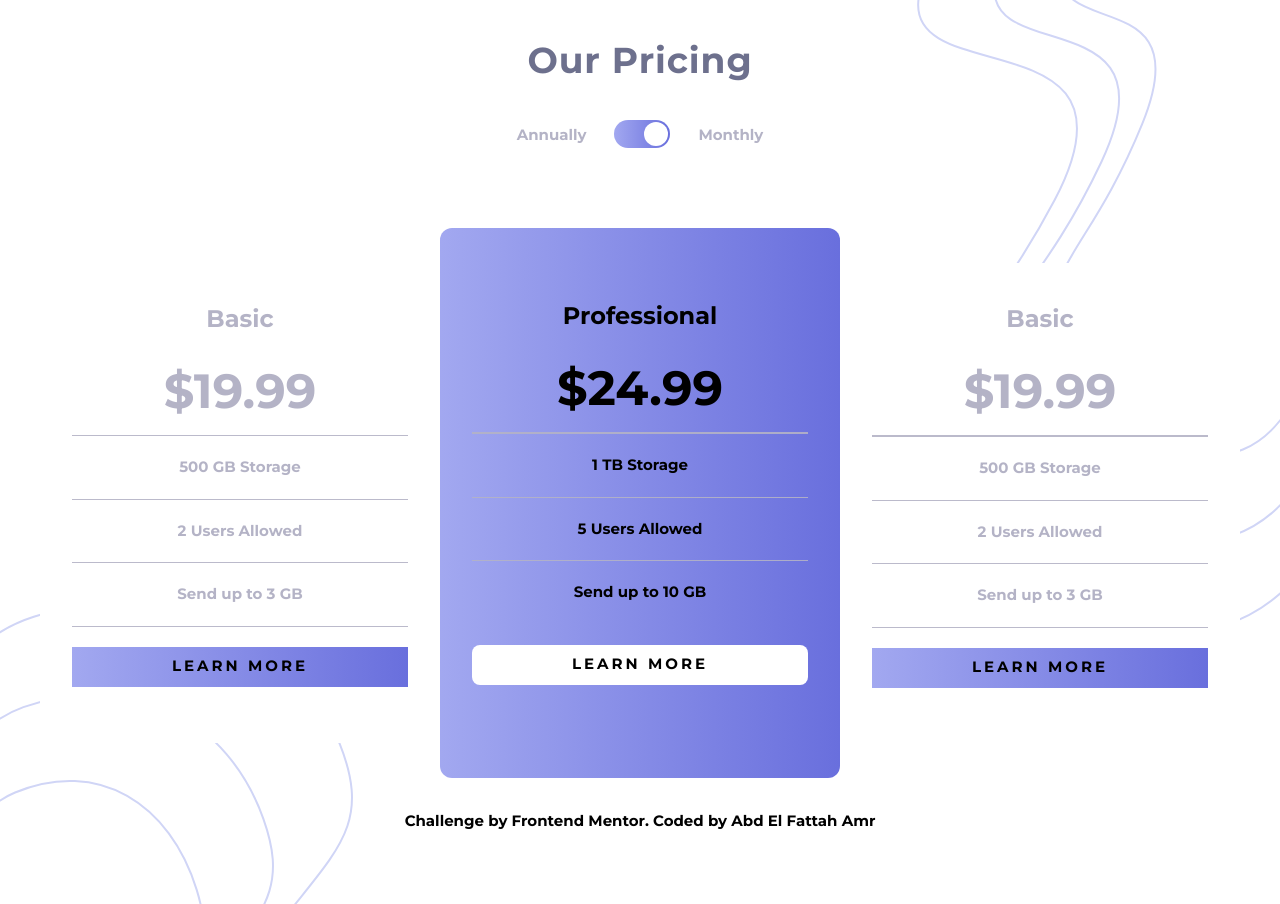
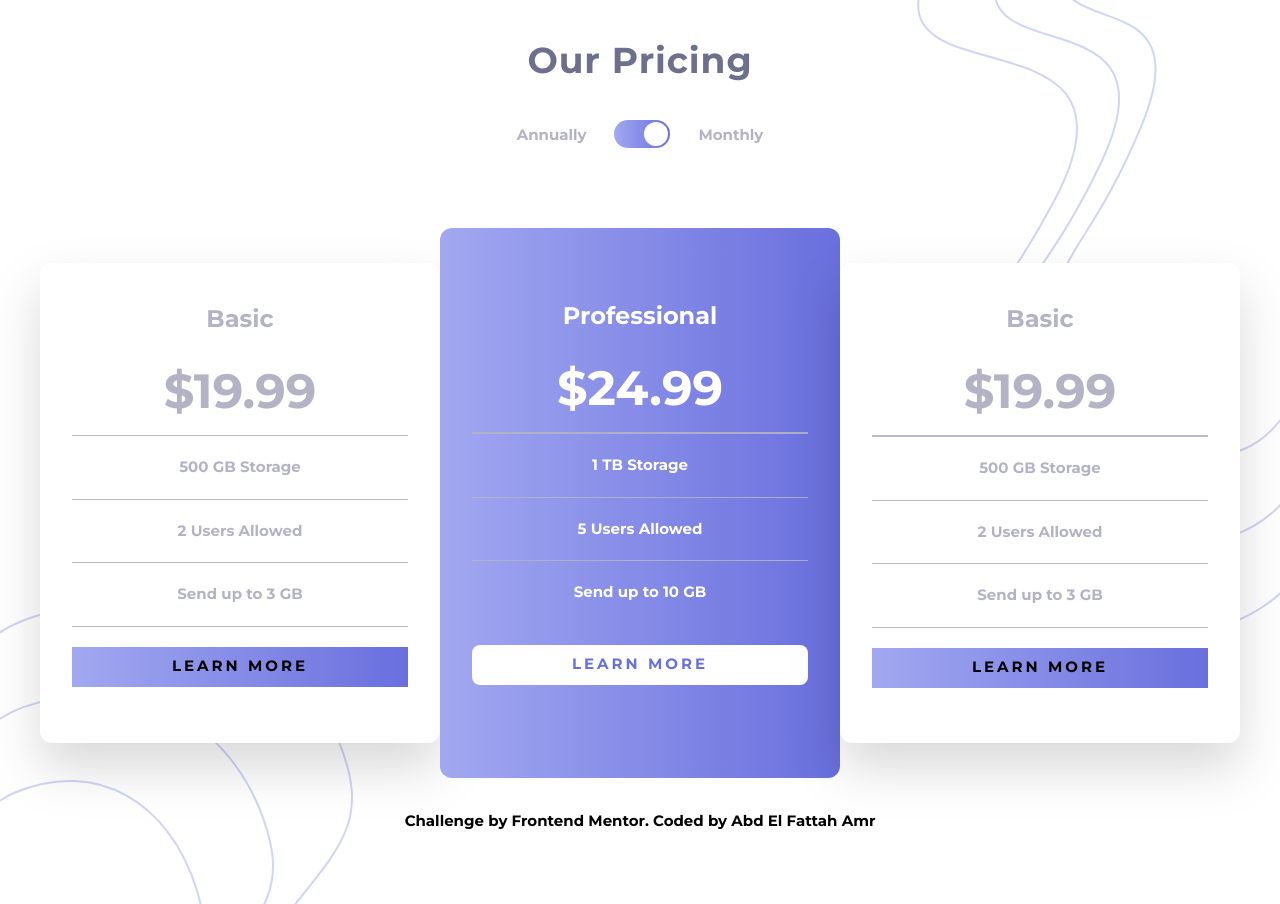
Before and after one commit to AmrAmrA/AmrAmrA-AmrAmrA-Challenge5.github.io, a website: page index.html in a window 1280 px wide. Drawn offline with Linux system fonts and the light colour scheme.

Commit message:
Final version of the challenge with Tailwind CSS

```diff
--- a/index.html
+++ b/index.html
@@ -27,7 +27,7 @@
 
     <section class="card_pricing">
       <ul class="flex justify-center gap-12 xl:gap-0  items-center flex-col  md:flex-row flex-wrap">
-        <li class     = "flex-wrap text-center w-72 sm:w-[25rem] h-[480px] rounded-xl bg-white">
+        <li class     = "flex-wrap text-center w-72 sm:w-[25rem] h-[480px] rounded-xl bg-white drop-shadow-2xl border-solid">
           <p class    = "font-black  text-2xl pt-10 pb-3 text-[#B4B3C6]"> Basic </p>
           <p class    = "font-black text-5xl my-5 text-[#B4B3C6] priceVisible"> &dollar;19.99</p>
           <hr class   = "mx-auto w-64 sm:w-[21rem] opacity-90 border-transparent bg-[#B4B3C6] toggleHR">
@@ -43,22 +43,22 @@
         </li>
 
         <li class = "flex-wrap w-72 sm:w-[25rem] text-center bg-gradient-to-r from-[#A2A8F0] to-[#696FDD] rounded-xl relative h-[480px] xl:h-[550px]">
-          <p  class     = "font-black text-2xl pt-10 xl:mt-8 pb-3"> Professional</p>
-          <p  class     = "font-black text-5xl my-5 priceVisible"> &dollar;24.99</p>
+          <p  class     = "font-black text-white text-2xl pt-10 xl:mt-8 pb-3"> Professional</p>
+          <p  class     = "font-black text-white text-5xl my-5 priceVisible"> &dollar;24.99</p>
           <hr class     = "mx-auto w-64  sm:w-[21rem] opacity-90 border-transparent bg-[#B4B3C6] toggleHR">
-          <p  class     = "hidden font-black text-5xl my-5 priceInvisible"> &dollar;249.99</p>
+          <p  class     = "hidden font-black  text-white text-5xl my-5 priceInvisible"> &dollar;249.99</p>
           <hr class     = "mx-auto w-64  sm:w-[21rem] opacity-90 border-transparent bg-[#B4B3C6]">
-          <p  class     = "my-5 font-black"> 1 TB Storage</p>
+          <p  class     = "my-5 font-black text-white"> 1 TB Storage</p>
           <hr class     = "mx-auto w-64  sm:w-[21rem] opacity-90 border-transparent bg-[#B4B3C6]">
-          <p  class     = "my-5 font-black"> 5 Users Allowed</p>
+          <p  class     = "my-5 font-black text-white"> 5 Users Allowed</p>
           <hr class     = "mx-auto w-64  sm:w-[21rem] opacity-90 border-transparent bg-[#B4B3C6]">
-          <p  class     = "my-5 font-black"> Send up to 10 GB </p>
+          <p  class     = "my-5 font-black text-white"> Send up to 10 GB </p>
           <hr class     = "mx-auto w-64  sm:w-[21rem] opacity-90 border-transparent bg-[#B4B3 C6]">
-          <button class = "my-5 tracking-[3px] font-black uppercase bg-white hover:bg-gradient-to-r from-[#A2A8F0] to-[#696FDD]
+          <button class = "my-5 tracking-[3px] font-black text-[#696FDD] hover:text-white uppercase bg-white hover:bg-gradient-to-r from-[#A2A8F0] to-[#696FDD]
           hover:border-solid hover:border-2 hover:border-white w-64 sm:w-[21rem] h-10 rounded-lg">Learn More</button>
         </li>
 
-        <li class       = "flex-wrap text-center w-72 sm:w-[25rem] h-[480px] rounded-xl bg-white">
+        <li class       = "flex-wrap text-center w-72 sm:w-[25rem] h-[480px] rounded-xl bg-white drop-shadow-2xl border-solid">
           <p class      = "font-black  text-2xl pt-10 pb-3  text-[#B4B3C6]"> Basic </p>
           <p class      = "font-black text-5xl my-5 text-[#B4B3C6] priceVisible"> &dollar;19.99</p>
           <hr class     = "mx-auto w-64 sm:w-[21rem] opacity-90 border-transparent bg-[#B4B3C6] toggleHR">
```
Also changed, not shown: dist/main.css.
